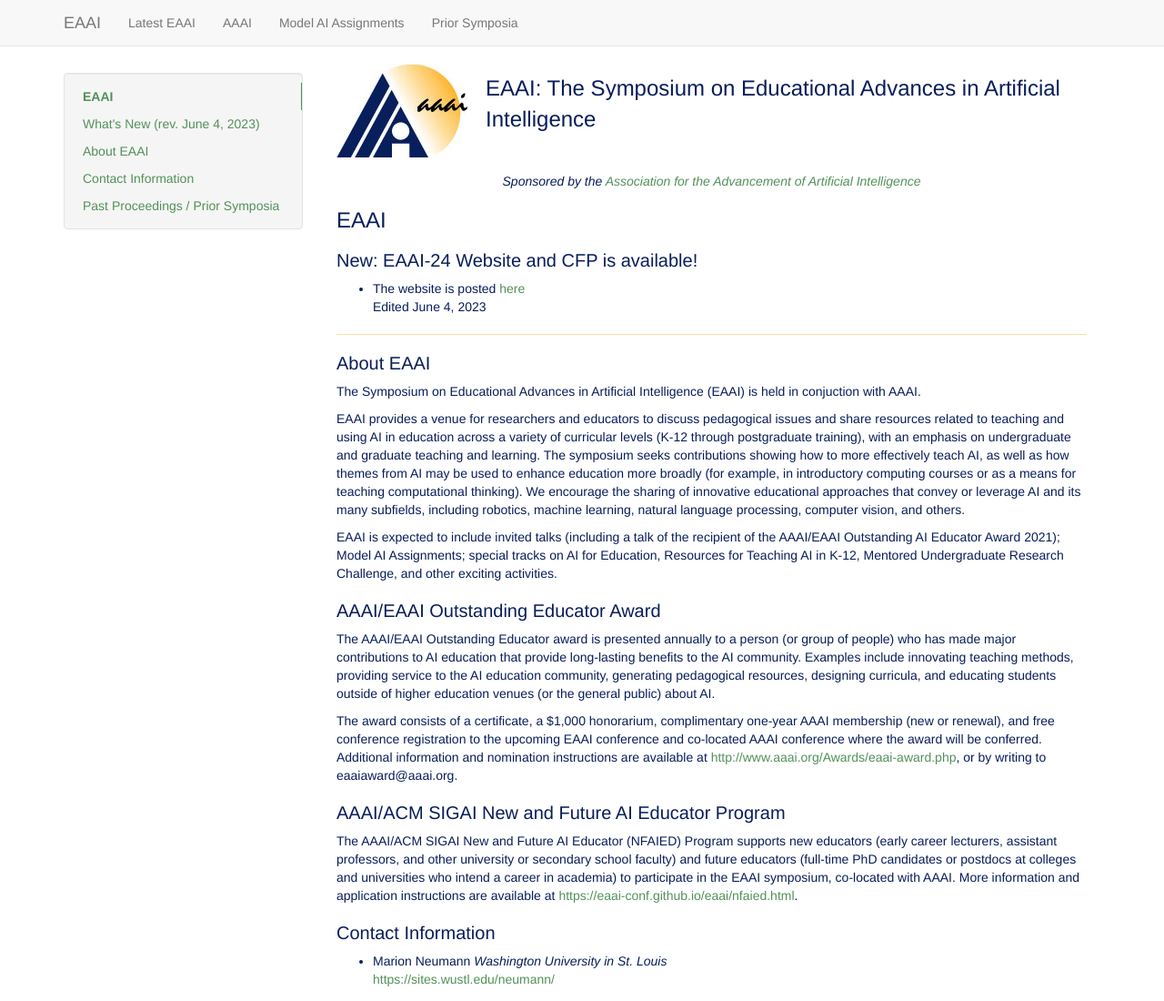
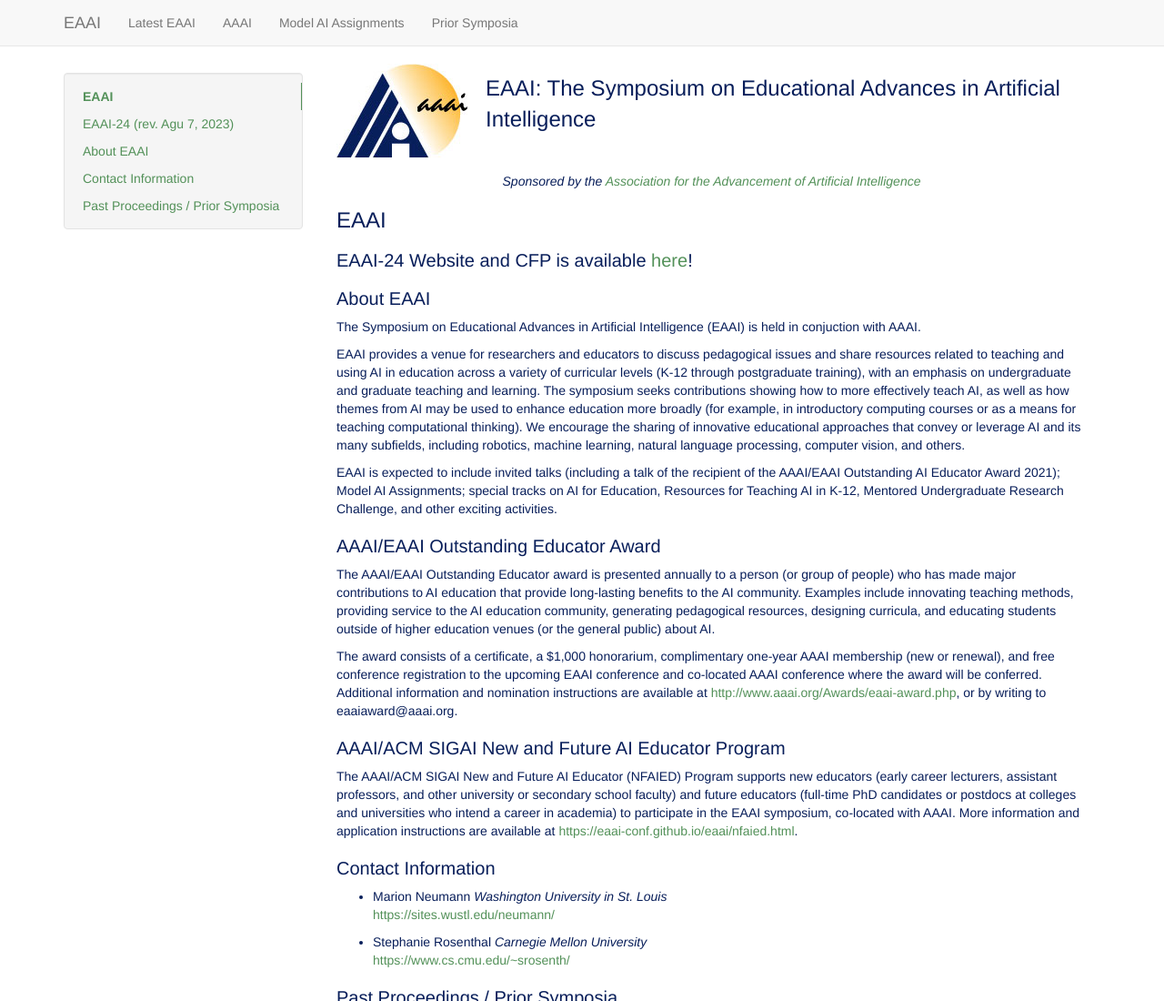
Before and after one commit to EAAI-conf/EAAI-conf.github.io, a plain HTML site: page index.html in a window 1280 px wide. Shown: the top 1100 px of the page at 91% size. Drawn offline with Linux system fonts and the light colour scheme; a script that the page names is missing.

Commit message:
Update index.html

```diff
--- a/index.html
+++ b/index.html
@@ -133,7 +133,7 @@
 
         <li class="main active"><a href="#eaai">EAAI</a></li>
 
-            <li><a href="#whats-new">What's New (rev. June 4, 2023)</a></li>
+            <li><a href="#curr-eaai">EAAI-24 (rev. Agu 7, 2023)</a></li>
 
             <li><a href="#about-eaai">About EAAI</a></li>
 
@@ -154,13 +154,12 @@
 </p>
 
 <h1 id="eaai">EAAI</h1>
-<h2 id="whats-new">New: EAAI-24 Website and CFP is available! </small></h2>
+<h2 id="curr-eaai">EAAI-24 Website and CFP is available <a href="/year/eaai-24.html">here</a>! </small></h2>
+<!--<strong>News:</strong>
 <ul>
-<li>
-The website is posted <a href="/year/eaai-24.html">here</a>
-	<br>Edited June 4, 2023</li>
+<li></li>
 </ul>
-<hr />
+<hr />-->
 
 		    <h2 id="about-eaai">About EAAI</h2>
 <p>The Symposium on Educational Advances in Artificial Intelligence (EAAI) is held in conjuction with AAAI. </p>
```
